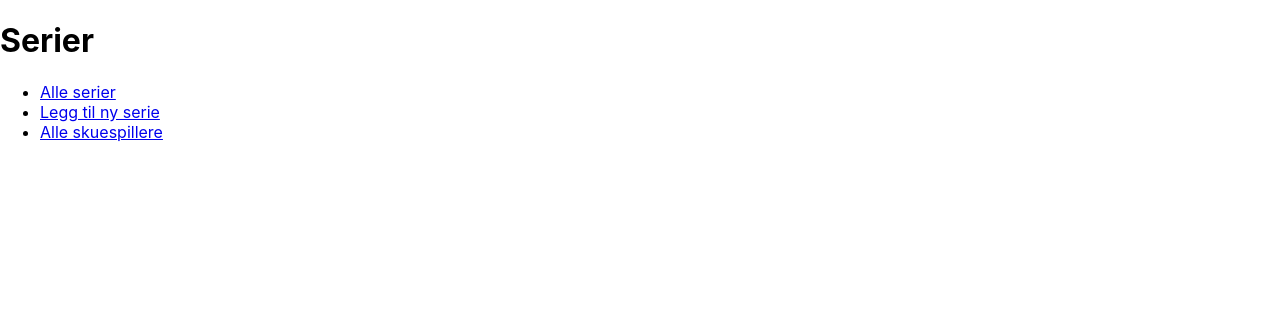
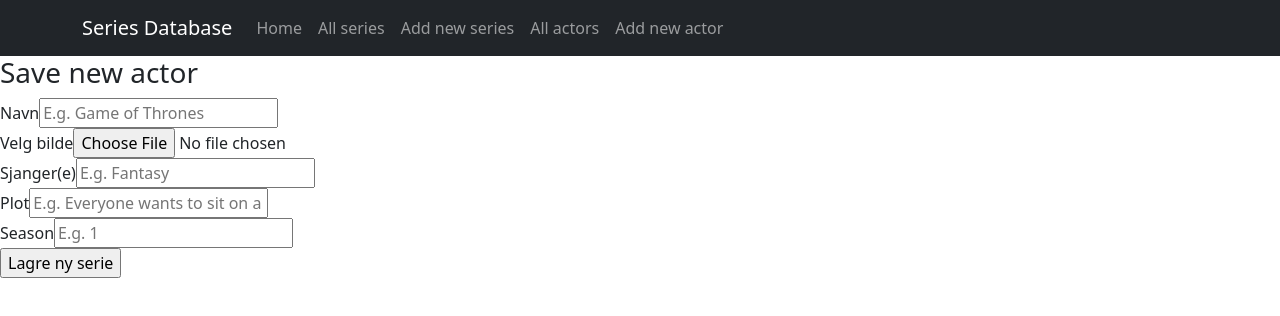
Before and after one commit to thensrud/tv-series_fullstack-web, a React (Create React App) app in the folder tvseries/: page /create-actor in a window 1280 px wide. Shown: the top 316 px of the page. Built offline with nearby package versions, Linux system fonts and the light colour scheme.

Commit message:
Home and CreateActor pages added. Bootstrap Navbar implemented

```diff
--- a/tvseries/src/App.tsx
+++ b/tvseries/src/App.tsx
@@ -1,14 +1,11 @@
-import React from 'react';
+import 'bootstrap/dist/css/bootstrap.min.css';
 import Routing from './routing/Routing';
 
 function App() {
 	return (
-		<div>
-			<header>
-				<h1>Serier</h1>
-				<Routing />
-			</header>
-		</div>
+		<main>
+			<Routing />
+		</main>
 	);
 }
 
--- a/tvseries/src/components/actors/ActorItem.tsx
+++ b/tvseries/src/components/actors/ActorItem.tsx
@@ -1,12 +1,28 @@
-import React, { FC } from "react";
-import { IActors } from "../../interfaces/IActors";
+import React, { FC } from 'react';
+import { IActors } from '../../interfaces/IActors';
 
-const ActorItem: FC<IActors> = ({ name }) => {
-  return (
-    <article>
-      <h3>Navn: {name}</h3>
-    </article>
-  );
+const ActorItem: FC<IActors> = ({ name, image, age, country, inSeries }) => {
+	const createInSeriesList = () => {
+		return inSeries?.map((series: string, key: number) => {
+			return (
+				<div key={key}>
+					<h5>{series}</h5>
+					{/* Trenger logikk her for å hente ut bilde av riktig serie fra serie-collection,
+					som også linker til den seriens side */}
+				</div>
+			);
+		});
+	};
+
+	return (
+		<article>
+			<h3>Navn: {name}</h3>
+			<img src={`https://localhost:5001/images/${image}`} alt={name} />
+			<p>Age: {age}</p>
+			<p>Origin country: {country}</p>
+			{createInSeriesList()}
+		</article>
+	);
 };
 
 export default ActorItem;
--- a/tvseries/src/components/actors/ActorList.tsx
+++ b/tvseries/src/components/actors/ActorList.tsx
@@ -1,7 +1,7 @@
-import React, { FC, useEffect, useState } from "react";
-import { IActors } from "../../interfaces/IActors";
-import { actorsService } from "../../services/actorsService";
-import ActorItem from "./ActorItem";
+import React, { FC, useEffect, useState } from 'react';
+import { IActors } from '../../interfaces/IActors';
+import { actorsService } from '../../services/actorsService';
+import ActorItem from './ActorItem';
 
 const ActorList: FC = () => {
 	const [actor, setActor] = useState<IActors[]>();
@@ -24,6 +24,7 @@ const ActorList: FC = () => {
 					image={actor.image}
 					age={actor.age}
 					country={actor.country}
+					inSeries={actor.inSeries}
 				/>
 			);
 		});
--- /dev/null
+++ b/tvseries/src/components/actors/CreateActorForm.tsx
@@ -0,0 +1,101 @@
+import { FC, ChangeEvent, useState } from 'react';
+import { seriesService } from '../../services/seriesService';
+import { ISeries } from '../../interfaces/ISeries';
+
+const CreateActorForm: FC = () => {
+	const [newSeries, setNewSeries] = useState<ISeries>({
+		name: '',
+		image: '',
+		plot: '',
+		genre: '',
+		seasons: [
+			{
+				seasonNumber: '',
+				episodes: [''],
+			},
+		],
+	});
+	const [newImage, setNewImage] = useState<File>();
+
+	const handleChange = (event: ChangeEvent<HTMLInputElement>) => {
+		let { name } = event.target;
+		let { value } = event.target;
+
+		switch (name) {
+			case 'name':
+				setNewSeries({ ...newSeries, name: value });
+				break;
+			case 'image':
+				let { files } = event.target;
+				if (files) {
+					setNewSeries({ ...newSeries, image: files[0].name });
+					setNewImage(files[0]);
+				}
+				break;
+			case 'genre':
+				setNewSeries({ ...newSeries, genre: value });
+				break;
+			case 'plot':
+				setNewSeries({ ...newSeries, plot: value });
+				break;
+			case 'seasonNumber':
+				// let tempState = { ...newSeries.seasons };
+				// tempState[0].seasonNumber = value;
+				setNewSeries({ ...newSeries });
+				break;
+		}
+	};
+
+	const postNewSeries = () => {
+		seriesService.postSeries(newSeries, newImage as File);
+	};
+
+	return (
+		<section>
+			<div>
+				<label>Navn</label>
+				<input
+					onChange={handleChange}
+					name="name"
+					type="text"
+					placeholder="E.g. Game of Thrones"
+				/>
+			</div>
+			<div>
+				<label>Velg bilde</label>
+				<input onChange={handleChange} name="image" type="file" />
+			</div>
+			<div>
+				<label>Sjanger(e)</label>
+				<input
+					onChange={handleChange}
+					name="genre"
+					type="text"
+					placeholder="E.g. Fantasy"
+				/>
+			</div>
+			<div>
+				<label>Plot</label>
+				<input
+					onChange={handleChange}
+					name="plot"
+					type="text"
+					placeholder="E.g. Everyone wants to sit on a throne"
+				/>
+			</div>
+			<div>
+				<label>Season</label>
+				<input
+					onChange={handleChange}
+					name="seasonNumber"
+					type="text"
+					placeholder="E.g. 1"
+				/>
+			</div>
+
+			<input onClick={postNewSeries} type="button" value="Lagre ny serie" />
+		</section>
+	);
+};
+
+export default CreateActorForm;
--- /dev/null
+++ b/tvseries/src/components/shared/MainNavigation.tsx
@@ -0,0 +1,24 @@
+import { FC } from 'react';
+import { Navbar, Nav, Container } from 'react-bootstrap';
+
+const MainNavigation: FC = () => {
+	return (
+		<Navbar bg="dark" expand="lg" variant="dark">
+			<Container>
+				<Navbar.Brand href="/">Series Database</Navbar.Brand>
+				<Navbar.Toggle aria-controls="basic-navbar-nav" />
+				<Navbar.Collapse id="basic-navbar-nav">
+					<Nav className="me-auto">
+						<Nav.Link href="/">Home</Nav.Link>
+						<Nav.Link href="all-series">All series</Nav.Link>
+						<Nav.Link href="create-series">Add new series</Nav.Link>
+						<Nav.Link href="all-actors">All actors</Nav.Link>
+						<Nav.Link href="create-actor">Add new actor</Nav.Link>
+					</Nav>
+				</Navbar.Collapse>
+			</Container>
+		</Navbar>
+	);
+};
+
+export default MainNavigation;
--- /dev/null
+++ b/tvseries/src/pages/CreateActor.tsx
@@ -0,0 +1,13 @@
+import { FC } from 'react';
+import CreateActorForm from '../components/actors/CreateActorForm';
+
+const CreateActor: FC = () => {
+	return (
+		<section>
+			<h3>Save new actor</h3>
+			<CreateActorForm />
+		</section>
+	);
+};
+
+export default CreateActor;
--- a/tvseries/src/pages/CreateSeries.tsx
+++ b/tvseries/src/pages/CreateSeries.tsx
@@ -4,7 +4,7 @@ import CreateSeriesForm from '../components/series/CreateSeriesForm';
 const CreateSeries: FC = () => {
 	return (
 		<section>
-			<h3>Lagre ny serie</h3>
+			<h3>Save new series</h3>
 			<CreateSeriesForm />
 		</section>
 	);
--- /dev/null
+++ b/tvseries/src/pages/HomePage.tsx
@@ -0,0 +1,11 @@
+import { FC } from 'react';
+
+const HomePage: FC = () => {
+	return (
+		<section>
+			<h3>Home</h3>
+		</section>
+	);
+};
+
+export default HomePage;
--- a/tvseries/src/pages/index.js
+++ b/tvseries/src/pages/index.js
@@ -1,5 +1,7 @@
-import AllSeries from "./AllSeries";
-import CreateSeries from "./CreateSeries";
-import AllActors from "./AllActors";
+import AllSeries from './AllSeries';
+import CreateSeries from './CreateSeries';
+import AllActors from './AllActors';
+import CreateActor from './CreateActor';
+import HomePage from './HomePage';
 
-export { AllSeries, CreateSeries, AllActors };
+export { AllSeries, CreateSeries, AllActors, CreateActor, HomePage };
--- a/tvseries/src/routing/Routing.tsx
+++ b/tvseries/src/routing/Routing.tsx
@@ -1,28 +1,27 @@
-import { FC } from "react";
-import { BrowserRouter, Routes, Route, Link } from "react-router-dom";
-import { AllActors, AllSeries, CreateSeries } from "../pages";
+import { FC } from 'react';
+import { BrowserRouter, Routes, Route, Link } from 'react-router-dom';
+import MainNavigation from '../components/shared/MainNavigation';
+import {
+	AllActors,
+	AllSeries,
+	CreateSeries,
+	CreateActor,
+	HomePage,
+} from '../pages';
 
 // Docs new router version: https://reactrouter.com/docs/en/v6/getting-started/tutorial
 
 const Routing: FC = () => {
 	return (
 		<BrowserRouter>
-      <ul>
-        <li>
-          <Link to="/">Alle serier</Link>
-        </li>
-        <li>
-          <Link to="/create-series">Legg til ny serie</Link>
-        </li>
-        <li>
-          <Link to={"/all-actors"}>Alle skuespillere</Link>
-        </li>
-      </ul>
+			<MainNavigation />
 
 			<Routes>
-        <Route path="/" element={<AllSeries />}></Route>
+				<Route path="/" element={<HomePage />}></Route>
+				<Route path="all-series" element={<AllSeries />} />
 				<Route path="create-series" element={<CreateSeries />} />
 				<Route path="all-actors" element={<AllActors />} />
+				<Route path="create-actor" element={<CreateActor />} />
 			</Routes>
 		</BrowserRouter>
 	);
```
Also changed, not shown: tvseries/src/interfaces/IActors.ts (+6 -5 lines), 8 other files (tests, documents, lock files or other folders). Lines whose indentation alone changed are shown as unchanged.
